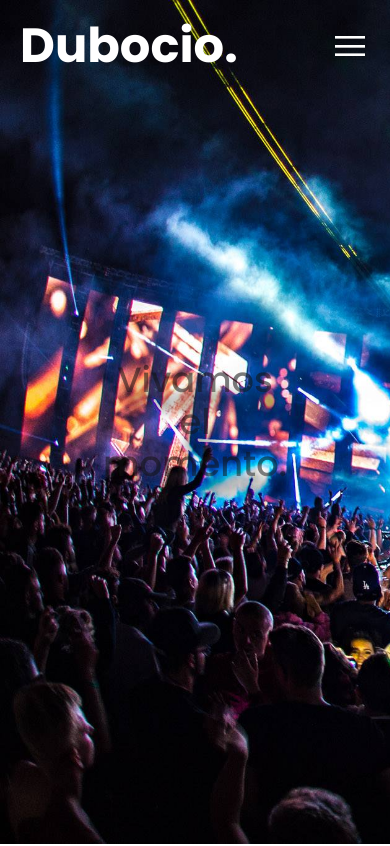
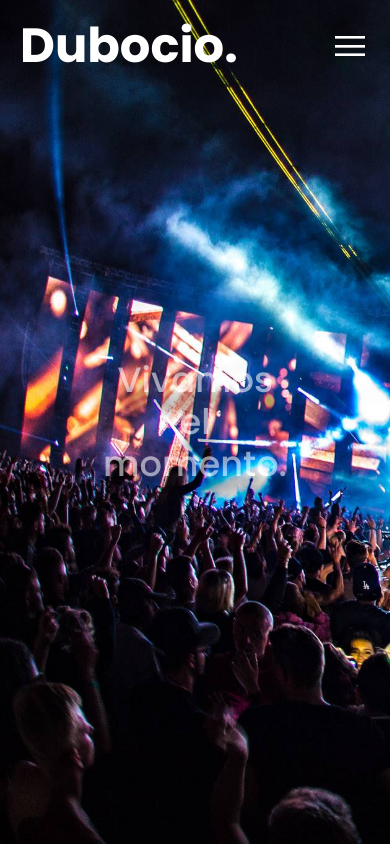
Before and after one commit to Dubocio/Dise-oWebCoder, a website: page index.html in a window 390 px wide. Shown: the top 846 px of the page. Drawn offline with nearby package versions, Linux system fonts and the light colour scheme.

Commit message:
limpiando

```diff
--- a/scss/main.scss
+++ b/scss/main.scss
@@ -768,7 +768,7 @@ section {
     .content {
       h2 {
         font-size: 2.2em;
-        color: $negro;
+        color: $blanco;
       }
     }
   }
```
Also changed, not shown: css/main.css.
